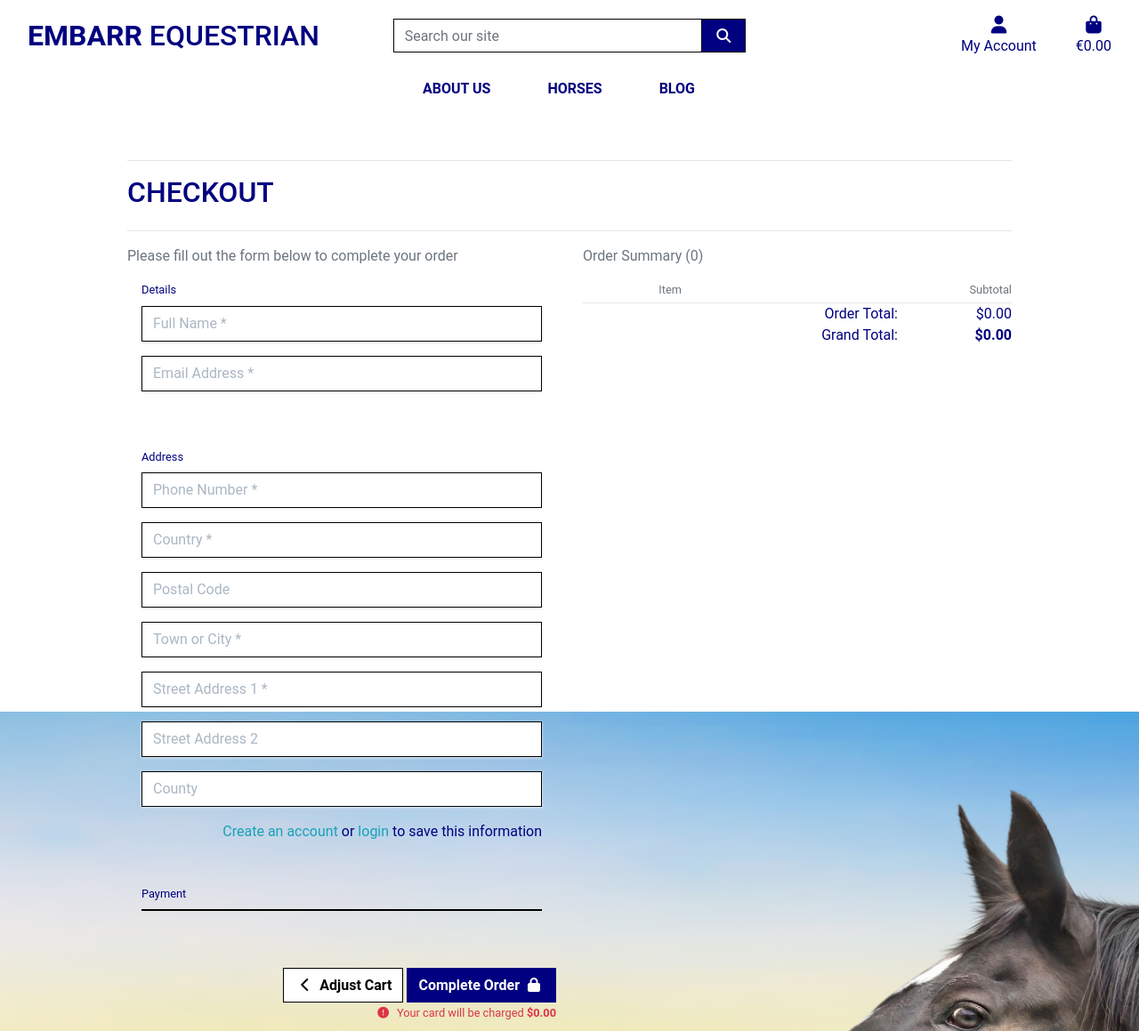
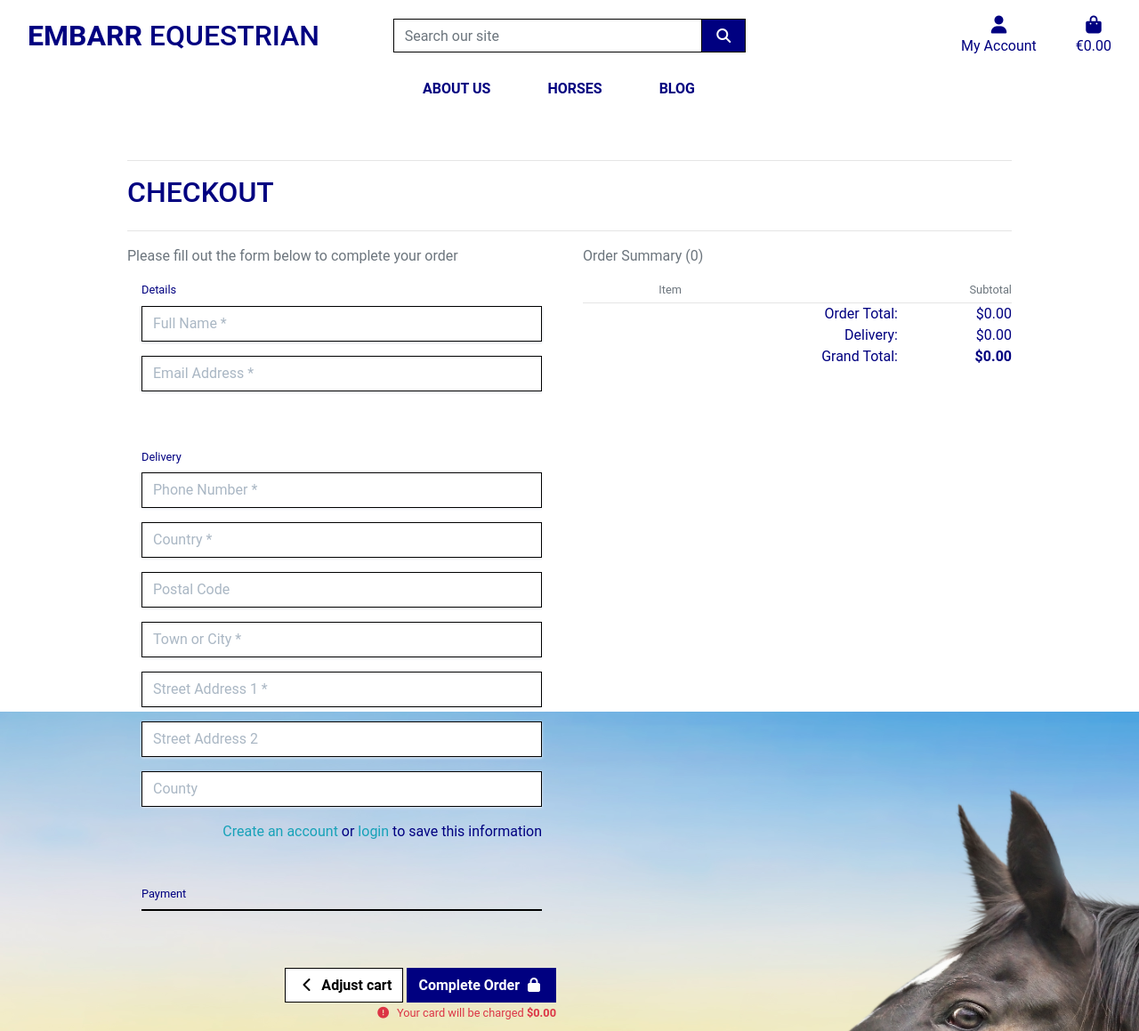
Before and after one commit to chellej80/Embarr-Equestrian-Donations, a Django app: template checkout/templates/checkout/checkout.html in a window 1280 px wide. Shown: the whole page at 89% size. Run offline with Django 4.2, Linux system fonts and the light colour scheme; the template is opened without the code that fills it: values that come from a table or form of the project are taken from there, others are empty; some libraries are stand-ins or nearby versions.

Commit message:
updated checkout view with cart contexts import and stripe total func

```diff
--- /dev/null
+++ b/checkout/static/checkout/js/stripe_elements.js
@@ -0,0 +1,75 @@
+/*
+    Core logic/payment flow for this comes from here:
+    https://stripe.com/docs/payments/accept-a-payment
+
+    CSS from here:
+    https://stripe.com/docs/stripe-js
+*/
+
+var stripePublicKey = $('#id_stripe_public_key').text().slice(1, -1);
+var clientSecret = $('#id_client_secret').text().slice(1, -1);
+var stripe = Stripe(stripePublicKey);
+var elements = stripe.elements();
+var style = {
+    base: {
+        color: '#000',
+        fontFamily: '"Helvetica Neue", Helvetica, sans-serif',
+        fontSmoothing: 'antialiased',
+        fontSize: '16px',
+        '::placeholder': {
+            color: '#aab7c4'
+        }
+    },
+    invalid: {
+        color: '#dc3545',
+        iconColor: '#dc3545'
+    }
+};
+var card = elements.create('card', {style: style});
+card.mount('#card-element');
+
+// Handle realtime validation errors on the card element
+card.addEventListener('change', function (event) {
+    var errorDiv = document.getElementById('card-errors');
+    if (event.error) {
+        var html = `
+            <span class="icon" role="alert">
+                <i class="fas fa-times"></i>
+            </span>
+            <span>${event.error.message}</span>
+        `;
+        $(errorDiv).html(html);
+    } else {
+        errorDiv.textContent = '';
+    }
+});
+
+// Handle form submit
+var form = document.getElementById('payment-form');
+
+form.addEventListener('submit', function(ev) {
+    ev.preventDefault();
+    card.update({ 'disabled': true});
+    $('#submit-button').attr('disabled', true);
+    stripe.confirmCardPayment(clientSecret, {
+        payment_method: {
+            card: card,
+        }
+    }).then(function(result) {
+        if (result.error) {
+            var errorDiv = document.getElementById('card-errors');
+            var html = `
+                <span class="icon" role="alert">
+                <i class="fas fa-times"></i>
+                </span>
+                <span>${result.error.message}</span>`;
+            $(errorDiv).html(html);
+            card.update({ 'disabled': false});
+            $('#submit-button').attr('disabled', false);
+        } else {
+            if (result.paymentIntent.status === 'succeeded') {
+                form.submit();
+            }
+        }
+    });
+});
--- a/checkout/static/js/stripe_elements.js
+++ /dev/null
@@ -1,29 +0,0 @@
-/*
-    Core logic/payment flow for this comes from here:
-    https://stripe.com/docs/payments/accept-a-payment
-
-    CSS from here:
-    https://stripe.com/docs/stripe-js
-*/
-
-var stripe_public_key = $('#id_stripe_public_key').text().slice(1, -1);
-var client_secret = $('#id_client_secret').text().slice(1, -1);
-var stripe = Stripe(stripe_public_key);
-var elements = stripe.elements();
-var style = {
-    base: {
-        color: '#000',
-        fontFamily: '"Helvetica Neue", Helvetica, sans-serif',
-        fontSmoothing: 'antialiased',
-        fontSize: '16px',
-        '::placeholder': {
-            color: '#aab7c4'
-        }
-    },
-    invalid: {
-        color: '#dc3545',
-        iconColor: '#dc3545'
-    }
-};
-var card = elements.create('card', {style: style});
-card.mount('#card-element');
--- a/checkout/templates/checkout/checkout.html
+++ b/checkout/templates/checkout/checkout.html
@@ -40,7 +40,7 @@
                     <div class="row">
                         <div class="col-2 mb-1">
                             <a href="{% url 'animal_detail' item.animal.id %}">
-                                {% if item.product.image %}
+                                {% if item.animal.image %}
                                     <img class="w-100" src="{{ item.animal.image.url }}" alt="{{ animal.name }}">
                                 {% else %}
                                     <img class="w-100" src="{{ MEDIA_URL }}noimage.png" alt="{{ animal.name }}">
@@ -49,7 +49,7 @@
                         </div>
                         <div class="col-7">
                             <p class="my-0"><strong>{{ item.animal.name }}</strong></p>
-
+                            <p class="my-0 small">Size: {% if item.animal.has_sizes %}{{ item.size|upper }}{% else %}N/A{% endif %}</p>
                             <p class="my-0 small text-muted">Qty: {{ item.quantity }}</p>
                         </div>
                         <div class="col-3 text-right">
@@ -61,12 +61,12 @@
                 <div class="row text-black text-right">
                     <div class="col-7 offset-2">
                         <p class="my-0">Order Total:</p>
-
+                        <p class="my-0">Delivery:</p>
                         <p class="my-0">Grand Total:</p>
                     </div>
                     <div class="col-3">
                         <p class="my-0">${{ total | floatformat:2 }}</p>
-
+                        <p class="my-0">${{ delivery | floatformat:2 }}</p>
                         <p class="my-0"><strong>${{ grand_total | floatformat:2 }}</strong></p>
                     </div>
                 </div>
@@ -81,7 +81,7 @@
                         {{ order_form.email | as_crispy_field }}
                     </fieldset>
                     <fieldset class="rounded px-3 mb-5">
-                        <legend class="fieldset-label small text-black px-2 w-auto">Address</legend>
+                        <legend class="fieldset-label small text-black px-2 w-auto">Delivery</legend>
                         {{ order_form.phone_number | as_crispy_field }}
                         {{ order_form.country | as_crispy_field }}
                         {{ order_form.postcode | as_crispy_field }}
@@ -91,7 +91,7 @@
                         {{ order_form.county | as_crispy_field }}
                         <div class="form-check form-check-inline float-right mr-0">
 							{% if user.is_authenticated %}
-								<label class="form-check-label" for="id-save-info">Save this address information to my profile</label>
+								<label class="form-check-label" for="id-save-info">Save this delivery information to my profile</label>
                                 <input class="form-check-input ml-2 mr-0" type="checkbox" id="id-save-info" name="save-info" checked>
 							{% else %}
 								<label class="form-check-label" for="id-save-info">
@@ -115,7 +115,7 @@
 							<span class="icon">
 								<i class="fas fa-chevron-left"></i>
 							</span>
-							<span class="font-weight-bold">Adjust Cart</span>
+							<span class="font-weight-bold">Adjust cart</span>
 						</a>
 						<button id="submit-button" class="btn btn-black rounded-0">
 							<span class="font-weight-bold">Complete Order</span>
--- a/checkout/views.py
+++ b/checkout/views.py
@@ -2,6 +2,7 @@ from django.shortcuts import render, redirect, reverse
 from django.contrib import messages
 
 from .forms import OrderForm
+from cart.contexts import cart_contents
 
 
 def checkout(request):
@@ -10,6 +11,10 @@ def checkout(request):
         messages.error(request, "There's nothing in your cart at the moment")
         return redirect(reverse('animals'))
 
+    current_cart = cart_contents(request)
+    total = current_cart['grand_total']
+    stripe_total = round(total * 100)
+
     order_form = OrderForm()
     template = 'checkout/checkout.html'
     context = {
```
Also changed, not shown: checkout/static/checkout/css/checkout.css (renamed from checkout/static/checkout/checkout.css).
